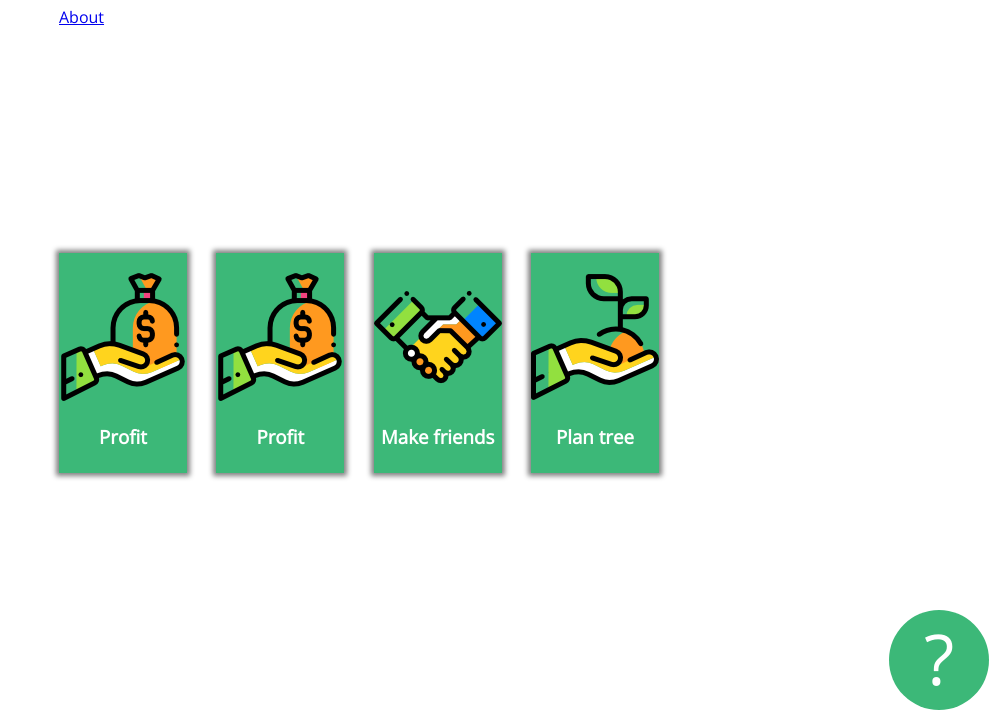
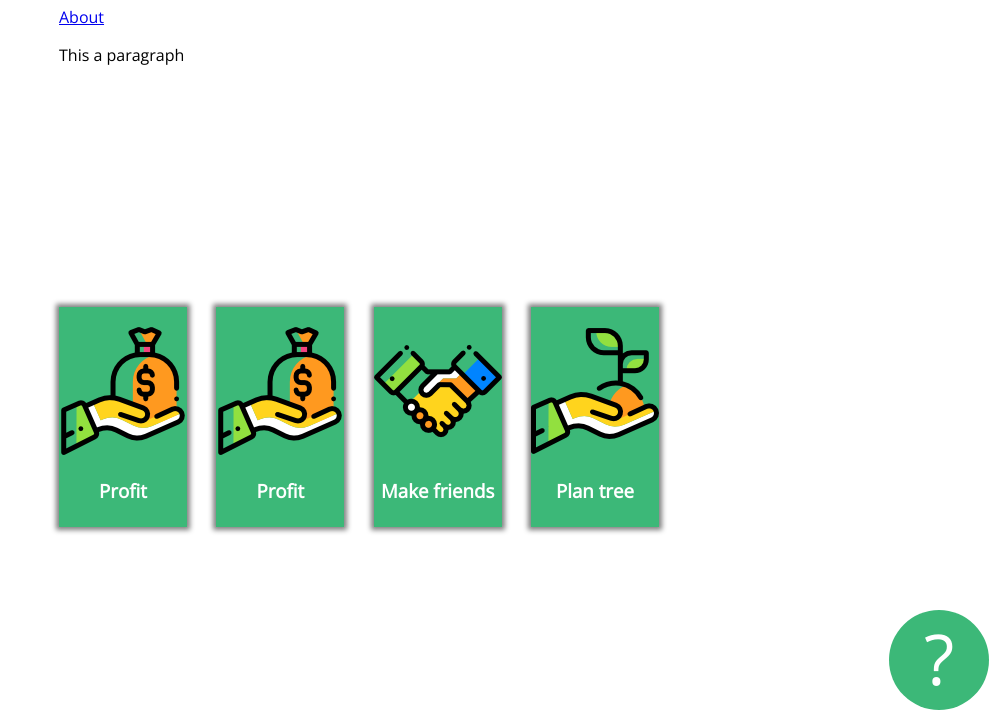
Before and after one commit to szabovik/First_webpage, a plain HTML site: page index.html in a window 1280 px wide. Shown: the part 80-805 px from the top of the page, without its empty margins (281-1280 px from the left). Drawn offline with nearby package versions, Linux system fonts and the light colour scheme.

Commit message:
Improved the parapgraph

```diff
--- a/index.html
+++ b/index.html
@@ -12,6 +12,8 @@
 <div class="container">
  <h1>Awesome landing page</h1>
  <a href="about.html">About</a>
+<p>This <span>a</span> paragraph</p>
+
  <div class="cardholder">
     <div class="card">
       <img src="images/tree.png" alt="">
```
